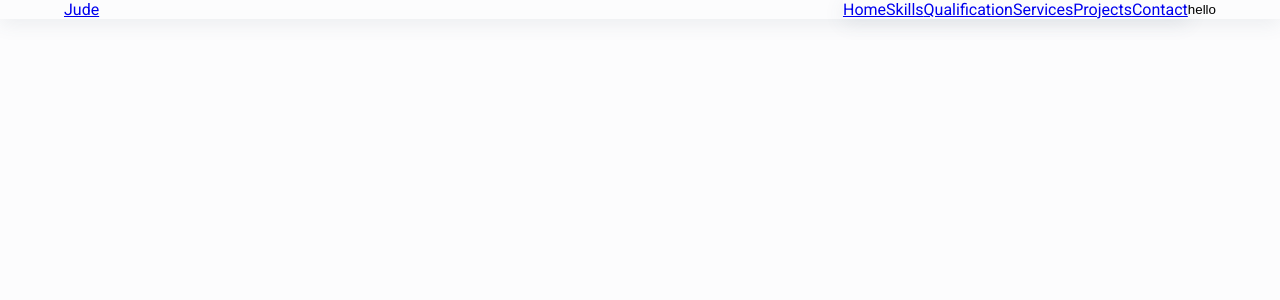
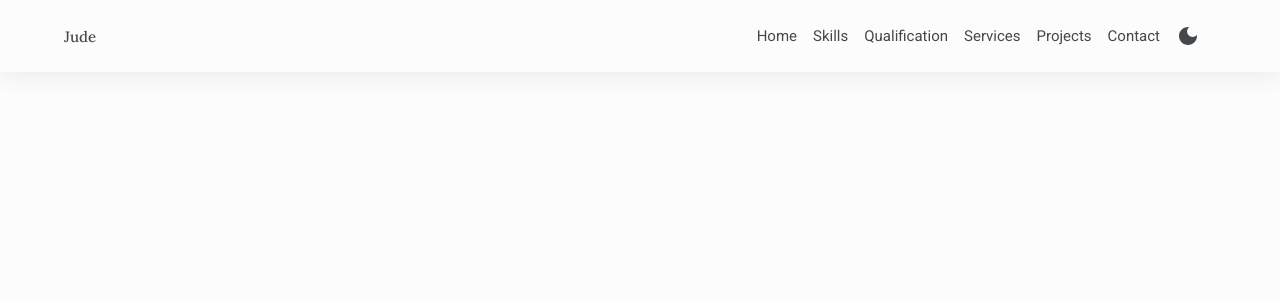
Before and after one commit to jude-kwofie/portifolio, a React (Vite) app: page / in a window 1280 px wide. Shown: the top 300 px of the page. Built offline with nearby package versions, Linux system fonts and the light colour scheme.

Commit message:
feat: added navbar

```diff
--- a/package.json
+++ b/package.json
@@ -14,8 +14,12 @@
     "deploy": "gh-pages -d dist"
   },
   "dependencies": {
+    "@emotion/react": "^11.11.1",
+    "@emotion/styled": "^11.11.0",
     "@material-ui/core": "^4.12.4",
     "@material-ui/icons": "^4.11.3",
+    "@mui/icons-material": "^5.11.16",
+    "@mui/material": "^5.13.6",
     "react": "^18.2.0",
     "react-dom": "^18.2.0",
     "react-router-dom": "^6.13.0",
--- a/src/assets/styles/HeaderStyles.ts
+++ b/src/assets/styles/HeaderStyles.ts
@@ -2,22 +2,30 @@ import styled from "styled-components";
 
 export const HeaderStyles = styled.header`
   display: grid;
-  grid-template-columns: max-content auto max-content max-content;
+  grid-template-columns: min-content auto min-content max-content;
   position: fixed;
-  bottom: 0;
+  bottom: 2rem;
   left: 5%;
   right: 5%;
   box-shadow: 0 4px 20px hsla(207, 24%, 35%, 0.1);
   border-radius: 3rem;
+  align-items: center;
+  padding: 1rem;
+  gap: 1rem;
+
+  .logo {
+    font-family: "Lora", serif;
+    font-weight: 500;
+  }
   @media (min-width: 600px) {
     position: unset;
     bottom: unset;
     left: unset;
     right: unset;
     align-items: center;
-    padding-inline: 5%;
     border-radius: 0;
-    .menu-toggler {
+    padding: 1.5rem 5%;
+    button:last-of-type {
       display: none;
     }
   }
--- a/src/assets/styles/NavBarStyles.ts
+++ b/src/assets/styles/NavBarStyles.ts
@@ -4,22 +4,27 @@ type NavBarProps = {
 };
 
 export const NavBarStyles = styled.nav<NavBarProps>`
-  margin: auto;
   .menu {
     display: grid;
     grid-template-columns: repeat(3, 1fr);
     box-shadow: 0 4px 20px hsla(207, 24%, 35%, 0.1);
+    justify-content: center;
     border-radius: 3rem;
     row-gap: 2rem;
-    padding: 30px 5px;
-    margin: 5%;
+    padding: 30px 0;
+    margin: 4%;
     list-style: none;
 
     position: fixed;
-    bottom: ${({ istoggled }) => (istoggled == "true" ? "3rem" : "-200px")};
+    bottom: ${({ istoggled }) => (istoggled == "true" ? "-20px" : "-400px")};
     left: 0;
     right: 0;
     transition: bottom 0.3s ease;
+    background-color: ${(props) => props.theme.bodyColor};
+  }
+  button:last-of-type {
+    grid-column: 3;
+    color: ${(props) => props.theme.textColor};
   }
   .nav__link {
     display: flex;
@@ -39,6 +44,8 @@ export const NavBarStyles = styled.nav<NavBarProps>`
       margin: unset;
       padding: unset;
       border-radius: 0;
+      gap: 1rem;
+      box-shadow: unset;
     }
     .nav__icon {
       display: none;
--- a/src/assets/styles/common/ButtonStyles.ts
+++ b/src/assets/styles/common/ButtonStyles.ts
@@ -22,4 +22,7 @@ export const TransparentButtonStyled = styled.button`
   &:hover {
     opacity: 0.8;
   }
+  .mode {
+    color: ${(props) => props.theme.textColor};
+  }
 `;
--- a/src/assets/styles/global.ts
+++ b/src/assets/styles/global.ts
@@ -16,8 +16,22 @@ export default createGlobalStyle`
         background-color: ${(props) => props.theme.bodyColor};
         color: ${(props) => props.theme.textColor};
         font-family: 'Roboto', sans-serif;
+        font-size: .938rem;;
     }
       h1, h2, h3, h4, h5, h6 {
         font-family: 'Lora', serif;
+        color:  ${(props) => props.theme.titleColor};
+        font-weight: 500;
+     }
+     ul{
+        list-style: none;
+     }
+     a{
+        color: ${(props) => props.theme.textColor} ;
+        text-decoration: none;
+     }
+     img{
+        max-width: 100%;
+        height: auto;
      }
  `;
--- a/src/components/Header.tsx
+++ b/src/components/Header.tsx
@@ -6,14 +6,18 @@ import { TransparentButton } from "./common";
 
 export type MenuTogglerType = {
   istoggled: boolean;
-  toggle?: () => void;
+  toggle: () => void;
 };
 
-const MenuToggler = ({ toggle, istoggled }: MenuTogglerType) => {
+export const MenuToggler = ({ toggle, istoggled }: MenuTogglerType) => {
+  const handleClick = () => {
+    toggle();
+  };
+
   return (
-    <button onClick={toggle} className="menu-toggler">
+    <TransparentButton onClick={handleClick}>
       {istoggled ? <Close /> : <MenuOpen />}
-    </button>
+    </TransparentButton>
   );
 };
 
@@ -23,9 +27,9 @@ export const Header = (): JSX.Element => {
   return (
     <HeaderStyles role="header">
       <a href="#home" className="logo">
-        <span>Jude</span>
+        Jude
       </a>
-      <NavBar istoggled={isToggled} />
+      <NavBar istoggled={isToggled} toggle={toggle} />
       <Switch />
       <MenuToggler istoggled={isToggled} toggle={toggle} />
     </HeaderStyles>
--- a/src/components/Switch.tsx
+++ b/src/components/Switch.tsx
@@ -1,12 +1,21 @@
 import React from "react";
 import { useTheme } from "../context";
 import { TransparentButton } from "./common";
+import { DarkMode, LightMode } from "@mui/icons-material";
 
 export const Switch: React.FC = () => {
-  const { toggleTheme } = useTheme();
+  const { toggleTheme, theme } = useTheme();
   const handleClick = () => {
     toggleTheme();
   };
 
-  return <TransparentButton onClick={handleClick}>hello</TransparentButton>;
+  return (
+    <TransparentButton onClick={handleClick}>
+      {theme == "light" ? (
+        <DarkMode className="mode" />
+      ) : (
+        <LightMode className="mode" />
+      )}
+    </TransparentButton>
+  );
 };
--- a/src/components/navigation/NavigationBar.tsx
+++ b/src/components/navigation/NavigationBar.tsx
@@ -1,11 +1,31 @@
+import { Close } from "@mui/icons-material";
 import { NavBarStyles } from "../../assets/styles";
+import { MenuToggler } from "../Header";
+import { TransparentButton } from "../common";
 import { NavBarItem, navBarList } from "./navbarList";
 
 type NavBarProps = {
   istoggled: boolean;
+  toggle: () => void;
 };
 
-export const NavBar = ({ istoggled }: NavBarProps) => {
+export type MenuCloseButtonProp = {
+  toggle: () => void;
+};
+
+export const MenuCloseButton = ({ toggle }: MenuCloseButtonProp) => {
+  const handleClick = () => {
+    toggle();
+  };
+
+  return (
+    <TransparentButton onClick={handleClick}>
+      <Close />
+    </TransparentButton>
+  );
+};
+
+export const NavBar = ({ istoggled, toggle }: NavBarProps) => {
   return (
     <NavBarStyles role="navigation" istoggled={istoggled.toString()}>
       <ul className="menu">
@@ -17,6 +37,7 @@ export const NavBar = ({ istoggled }: NavBarProps) => {
             </a>
           </li>
         ))}
+        <MenuCloseButton toggle={toggle} />
       </ul>
     </NavBarStyles>
   );
```
Also changed, not shown: 1 other file (tests, documents, lock files or other folders).
